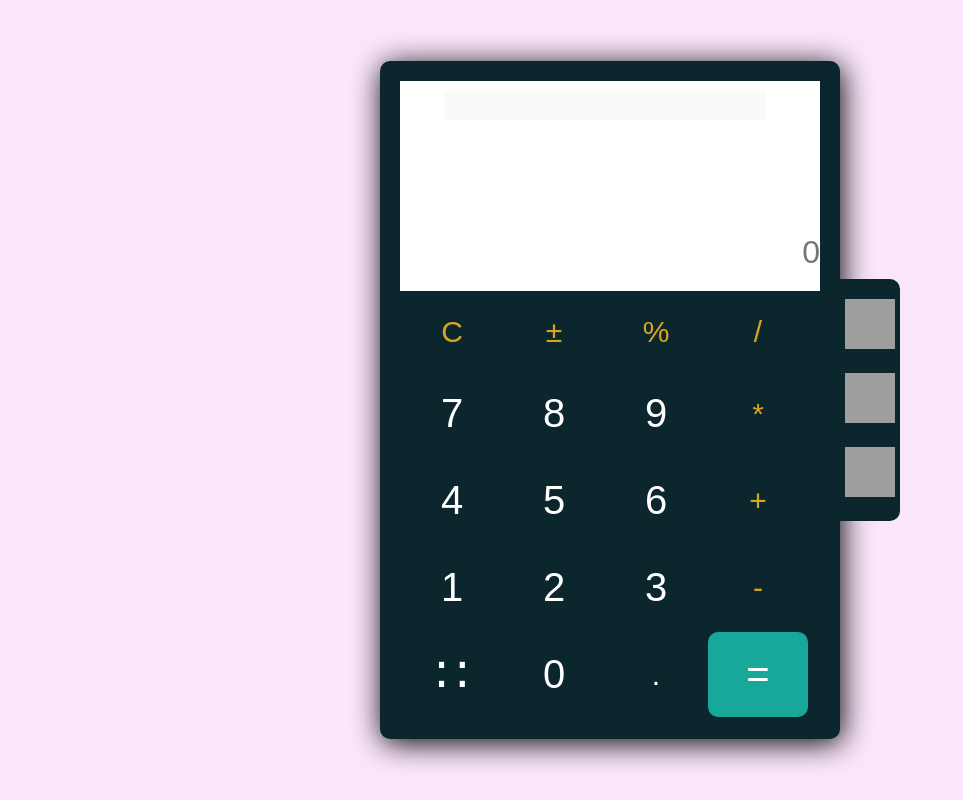
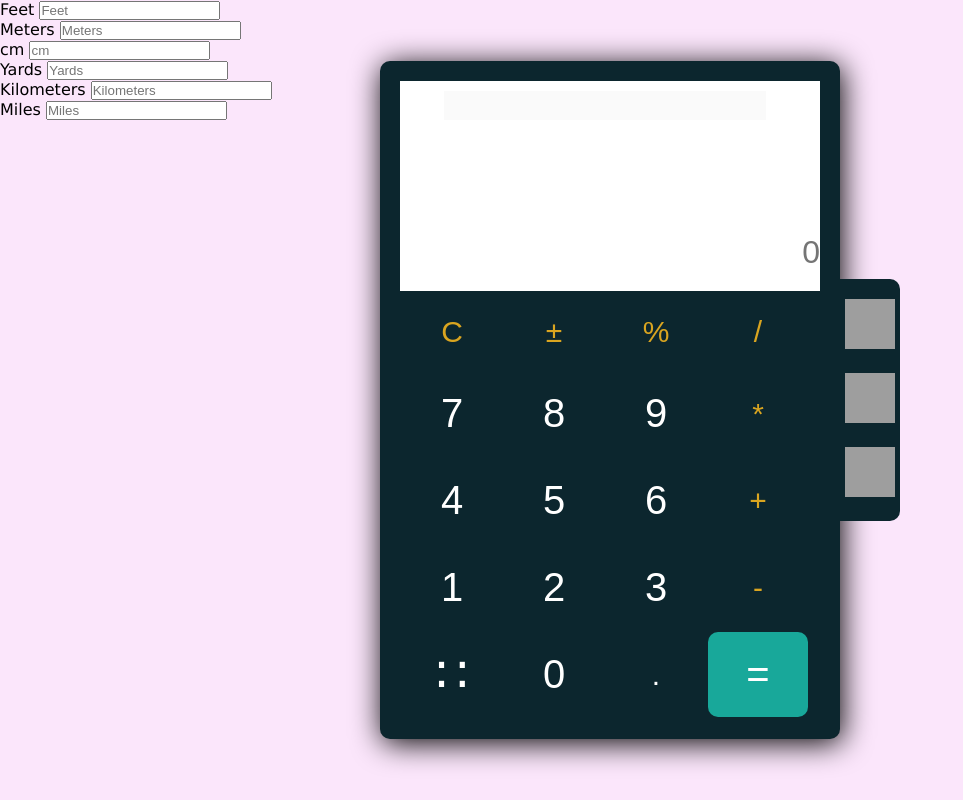
Before and after one commit to Laugerr/Race00, a plain HTML site: page index.html in a window 1280 px wide. Shown: the whole page, without its empty margins (0-963 px from the left). Drawn offline with Linux system fonts and the light colour scheme; grey boxes are pictures that could not be loaded.

Commit message:
length convereter start

```diff
--- a/index.html
+++ b/index.html
@@ -83,11 +83,37 @@
         </div>
         <div class="convertors">
             <ul>
-                <li class="length_li" onclick=""><img src="https://img.icons8.com/ios/452/length.png" alt="length" class="length_img"></li>
+                <li class="length_li" onclick="lengthConv()"><img src="https://img.icons8.com/ios/452/length.png" alt="length" class="length_img"></li>
                 <li class="wight_li" onclick=""><img src="https://upload.wikimedia.org/wikipedia/commons/thumb/b/b5/Vector-kilogram_weight.svg/1200px-Vector-kilogram_weight.svg.png" alt="wight" class="wight_img"></li>
                 <li class="square_li" onclick=""><img src="https://svgsilh.com/svg_v2/1327145.svg" alt="square" class="square_img"></li>
             </ul>
         </div>
         </main>
+        <div class="lenth">
+            <div class="length_div">
+                <label>Feet</label>
+                <input id="inputFeet"  type="number" placeholder="Feet" oninput="lengthConverter(this.id,this.value)" onchange="lengthConverter(this.id,this.value)">
+            </div>
+            <div class="length_div">
+                <label>Meters</label>
+                <input id="inputMeters"  type="number" placeholder="Meters" oninput="lengthConverter(this.id,this.value)" onchange="lengthConverter(this.id,this.value)">
+            </div>
+            <div class="length_div">
+                <label>cm</label>
+                <input id="inputcm"  type="number" placeholder="cm" oninput="lengthConverter(this.id,this.value)" onchange="lengthConverter(this.id,this.value)">
+            </div>
+            <div class="length_div">
+                <label>Yards</label>
+                <input id="inputYards"  type="number" placeholder="Yards" oninput="lengthConverter(this.id,this.value)" onchange="lengthConverter(this.id,this.value)">
+            </div>
+            <div class="length_div">
+                <label>Kilometers</label>
+                <input id="inputKilometers"  type="number" placeholder="Kilometers" oninput="lengthConverter(this.id,this.value)" onchange="lengthConverter(this.id,this.value)">
+            </div>
+            <div class="length_div">
+                <label>Miles</label>
+                <input id="inputMiles"  type="number" placeholder="Miles" oninput="lengthConverter(this.id,this.value)" onchange="lengthConverter(this.id,this.value)">
+            </div>
+        </div>
     </body>
 </html>
--- a/js/script.js
+++ b/js/script.js
@@ -185,3 +185,19 @@ const disp = (num) => {
         document.querySelector(".equalSign2").style.display = "none";
     }
 }
+
+const lengthConverter = (id, value) => {
+    let feet = document.querySelector("#inputFeet");
+    let metr = document.querySelector("#inputMeters");
+    let cm = document.querySelector("#inputcm");
+    let yards = document.querySelector("#inputYards");
+    let km = document.querySelector("#inputKilometers");
+    let miles = document.querySelector("#inputMiles");
+    if(id == "inputFeet") {
+        metr.value = value/3.2808;
+        cm.value = value*12;
+        yards.value = value*0.33333;
+        km.value = value/3280.8;
+        miles.value = value**0.00018939;
+    }
+}
```
